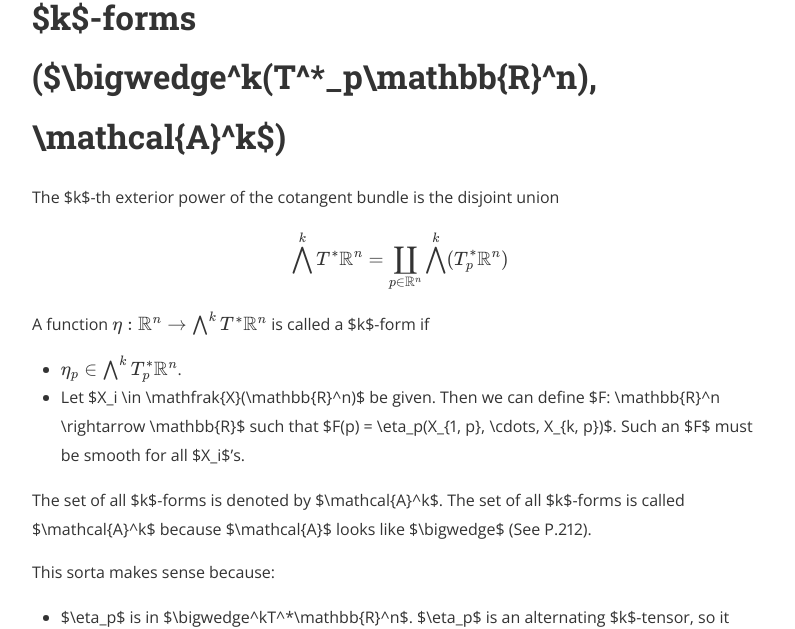
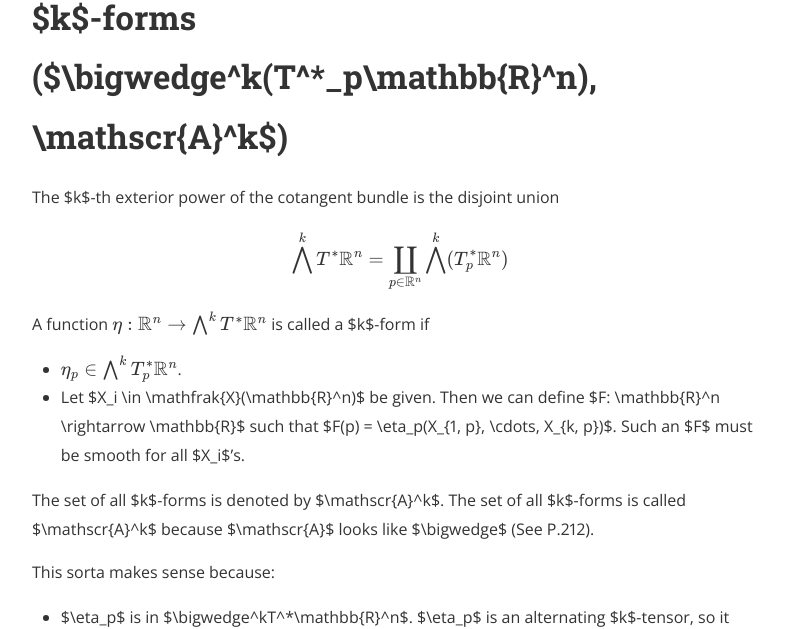
Before and after one commit to hidenori-shinohara/hidenori-shinohara.github.io, a Jekyll site: the page built from _posts/courses/math620/2019-09-09-smooth-manifold-cheat-sheet.md, in a window 1280 px wide and 900 px high, scrolled down 5839 px. Shown: the part 265-894 px from the top of the window, without its empty margins (240-1035 px from the left). Built offline with Jekyll 4.4.1, drawn with Linux system fonts in a browser that asks for light colours; nearby versions of some CDN libraries; formulas are drawn with MathJax 3; some of the changed text lies outside the part shown.

Commit message:
Fix typos

```diff
--- a/_posts/courses/math620/2019-09-09-smooth-manifold-cheat-sheet.md
+++ b/_posts/courses/math620/2019-09-09-smooth-manifold-cheat-sheet.md
@@ -159,7 +159,7 @@ $\mathscr{A}^1(U)$ is the set of all 1-forms on $U$.
 * 1-form assigns a covector to each point.
   Thus $\mathscr{A}^1(U)$ is the set of all different ways to assign covectors to points.
 
-# $k$-forms ($\bigwedge^k(T^*_p\mathbb{R}^n), \mathcal{A}^k$)
+# $k$-forms ($\bigwedge^k(T^*_p\mathbb{R}^n), \mathscr{A}^k$)
 
 The $k$-th exterior power of the cotangent bundle is the disjoint union
 
@@ -176,8 +176,8 @@ A function $$\eta: \mathbb{R}^n \rightarrow \bigwedge^kT^*\mathbb{R}^n$$ is call
   Then we can define $F: \mathbb{R}^n \rightarrow \mathbb{R}$ such that $F(p) = \eta_p(X_{1, p}, \cdots, X_{k, p})$.
   Such an $F$ must be smooth for all $X_i$'s.
 
-The set of all $k$-forms is denoted by $\mathcal{A}^k$.
-The set of all $k$-forms is called $\mathcal{A}^k$ because $\mathcal{A}$ looks like $\bigwedge$ (See P.212).
+The set of all $k$-forms is denoted by $\mathscr{A}^k$.
+The set of all $k$-forms is called $\mathscr{A}^k$ because $\mathscr{A}$ looks like $\bigwedge$ (See P.212).
 
 This sorta makes sense because:
 
```
